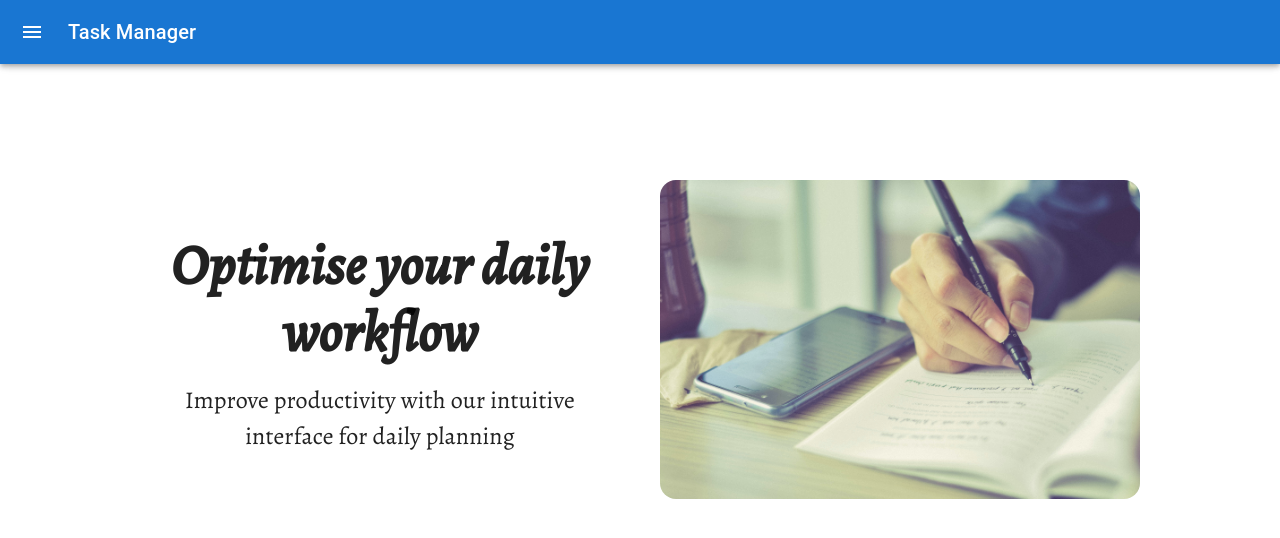
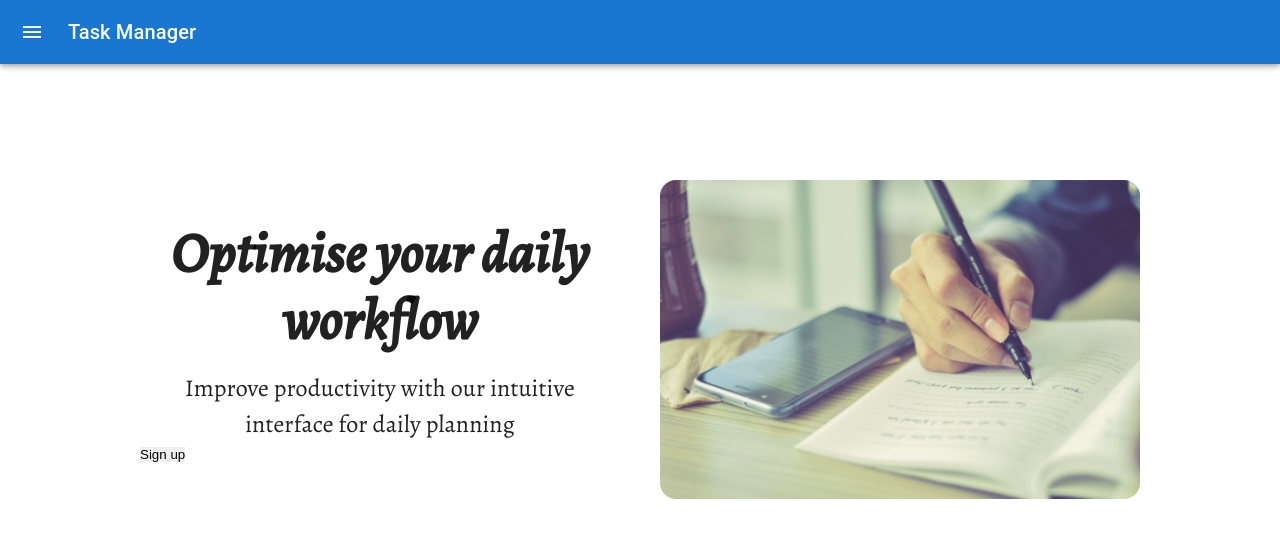
Before and after one commit to Tayamul/to-do-web-app, a React (Create React App) app: page / in a window 1280 px wide. Shown: the top 538 px of the page. Built offline with nearby package versions, Linux system fonts and the light colour scheme; no server answers.

Commit message:
Create a signup button

```diff
--- a/src/components/LandingPage.jsx
+++ b/src/components/LandingPage.jsx
@@ -12,6 +12,7 @@ const LandingPage = () => {
         <div className="hero-content">
           <h1>Optimise your daily workflow</h1>
           <p>Improve productivity with our intuitive interface for daily planning</p>
+          <button>Sign up</button>
         </div>
         <div>
           <img src={notes} alt='An impression of a user writing down tasks' className="hero-image"/>
```
